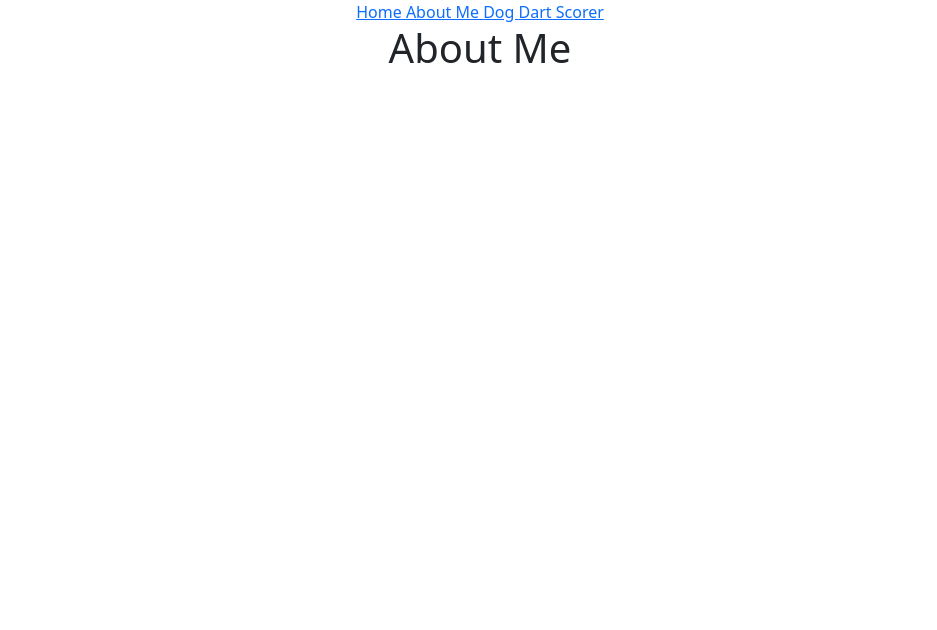
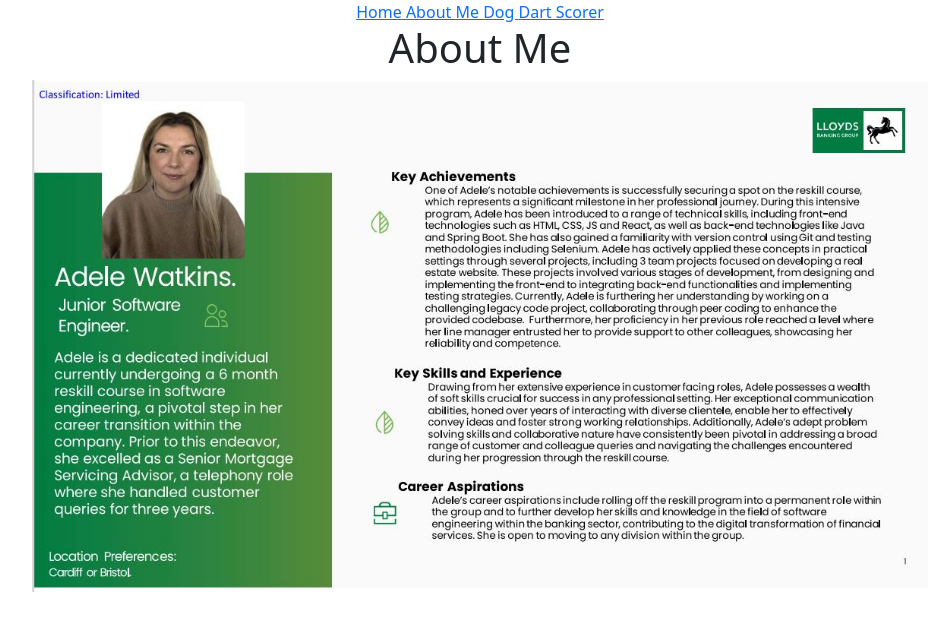
Before and after one commit to adelewatkins/ProjectAdeleFE, a React (Create React App) app: page /adele in a window 1280 px wide. Shown: the top 630 px of the page, without its empty margins (160-1097 px from the left). Built offline with nearby package versions, Linux system fonts and the light colour scheme.

Commit message:
added pen portrait

```diff
--- a/src/Components/AboutMe/AboutMe.jsx
+++ b/src/Components/AboutMe/AboutMe.jsx
@@ -1,7 +1,13 @@
+import React from 'react';
+import penPortrait from './penportrait.JPG'; // Import the image
+
 function AboutMe() {
     return (
-        <h1>About Me</h1>
-      );
+        <div>
+            <h1>About Me</h1>
+            <img style={{ margin: 'auto', width:'70%' }} src={penPortrait} alt="Pen Portrait" /> {/* Use the imported image */}
+        </div>
+    );
 }
 
 export default AboutMe;
--- a/src/index.css
+++ b/src/index.css
@@ -5,6 +5,7 @@ body {
     sans-serif;
   -webkit-font-smoothing: antialiased;
   -moz-osx-font-smoothing: grayscale;
+
 }
 
 code {
```
Also changed, not shown: src/Components/AboutMe/penportrait.JPG (added), src/Components/Images/linkedInBadge.JPG (renamed from src/Components/linkedInBadge.JPG).
